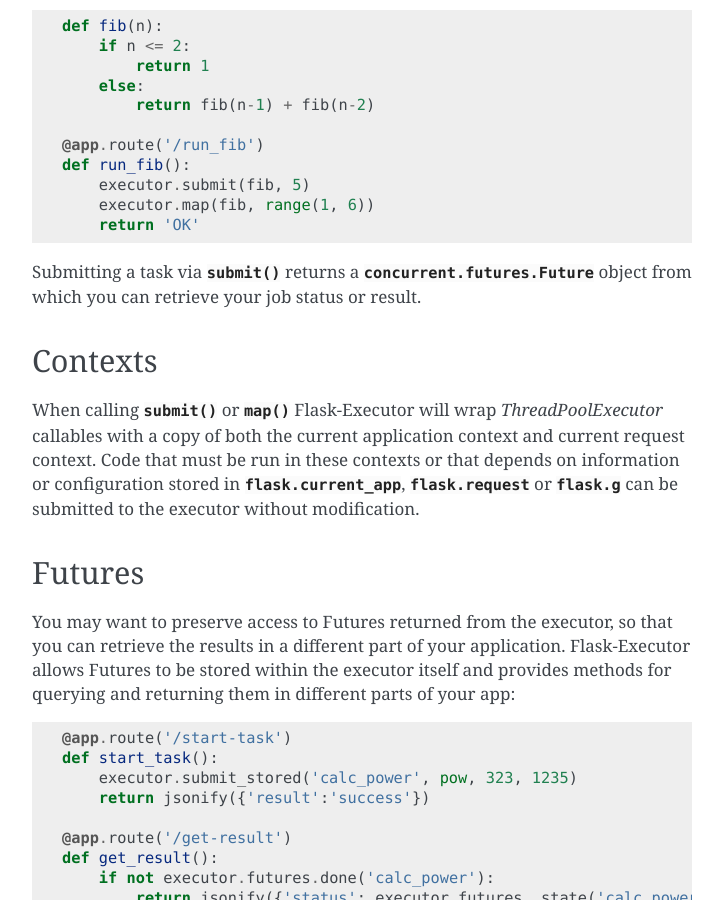
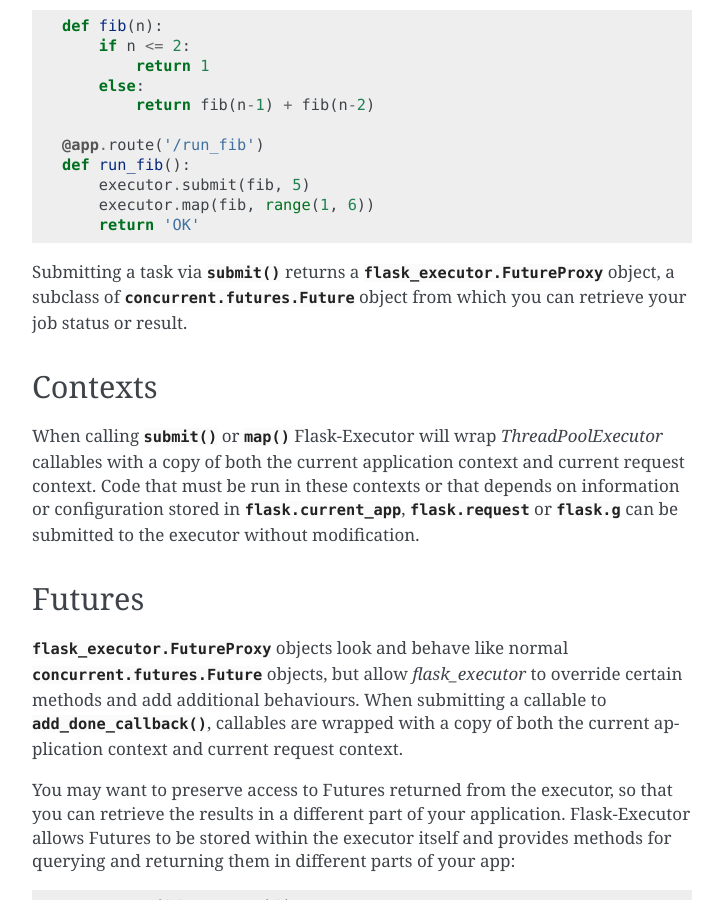
Before and after one commit to dchevell/flask-executor, a Sphinx documentation site: the page built from docs/index.rst, in a window 1280 px wide and 900 px high, scrolled down 1390 px. Shown: the whole window, without its empty margins (388-1111 px from the left). Built offline with Sphinx 7.4.7, drawn with Linux system fonts in a browser that asks for light colours.

Commit message:
Updated docs

```diff
--- a/docs/index.rst
+++ b/docs/index.rst
@@ -80,6 +80,7 @@ Flask-Executor supports the standard :class:`concurrent.futures.Executor` method
         return 'OK'
 
 Submitting a task via :meth:`~concurrent.futures.Executor.submit` returns a
+:class:`flask_executor.FutureProxy` object, a subclass of
 :class:`concurrent.futures.Future` object from which you can retrieve your job status or result.
 
 
@@ -95,6 +96,11 @@ information or configuration stored in :data:`flask.current_app`, :data:`flask.r
 
 Futures
 -------
+
+:class:`flask_executor.FutureProxy` objects look and behave like normal :class:`concurrent.futures.Future`
+objects, but allow `flask_executor` to override certain methods and add additional behaviours.
+When submitting a callable to :meth:`~concurrent.futures.Future.add_done_callback`, callables are
+wrapped with a copy of both the current application context and current request context.
 
 You may want to preserve access to Futures returned from the executor, so that you can retrieve the
 results in a different part of your application. Flask-Executor allows Futures to be stored within
```
